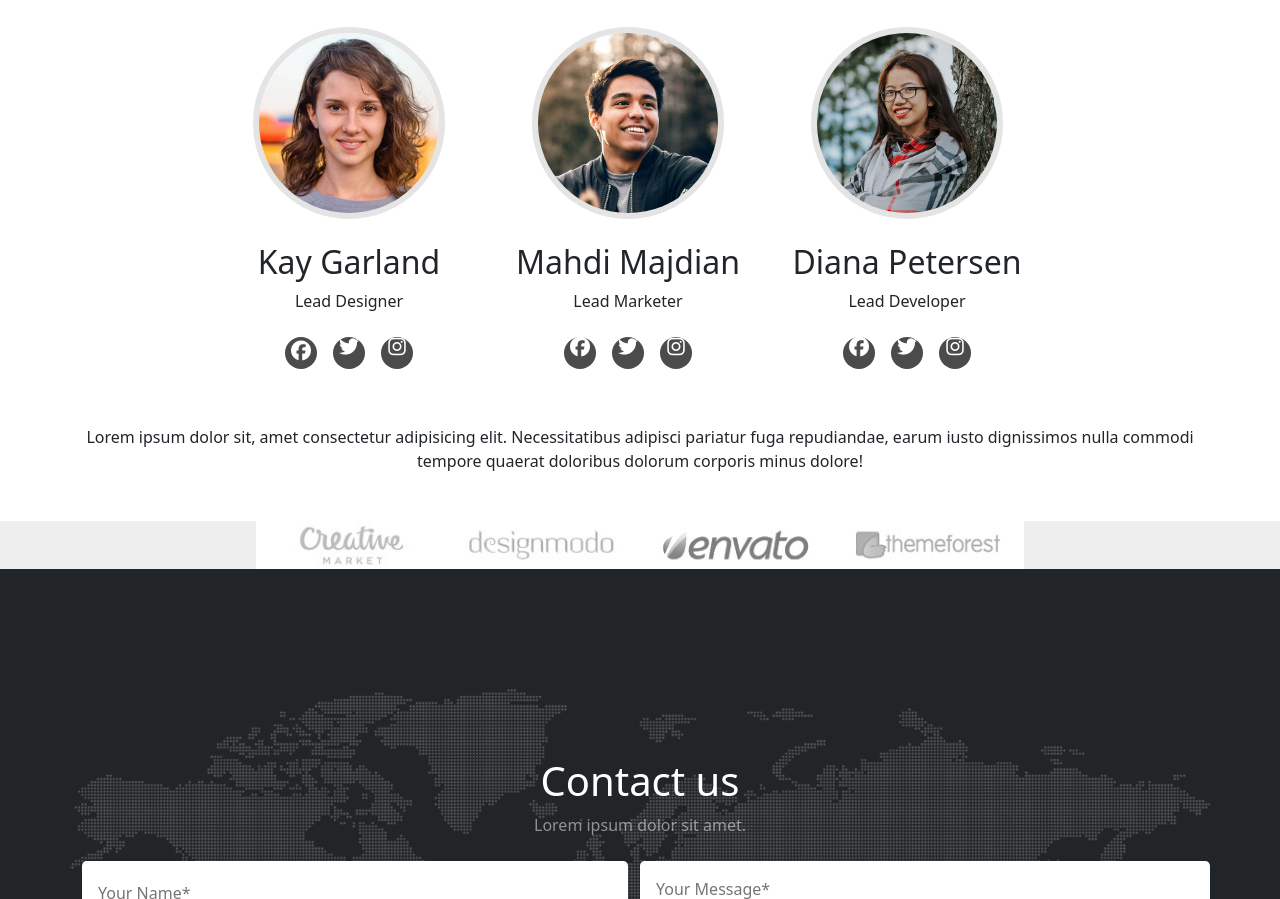
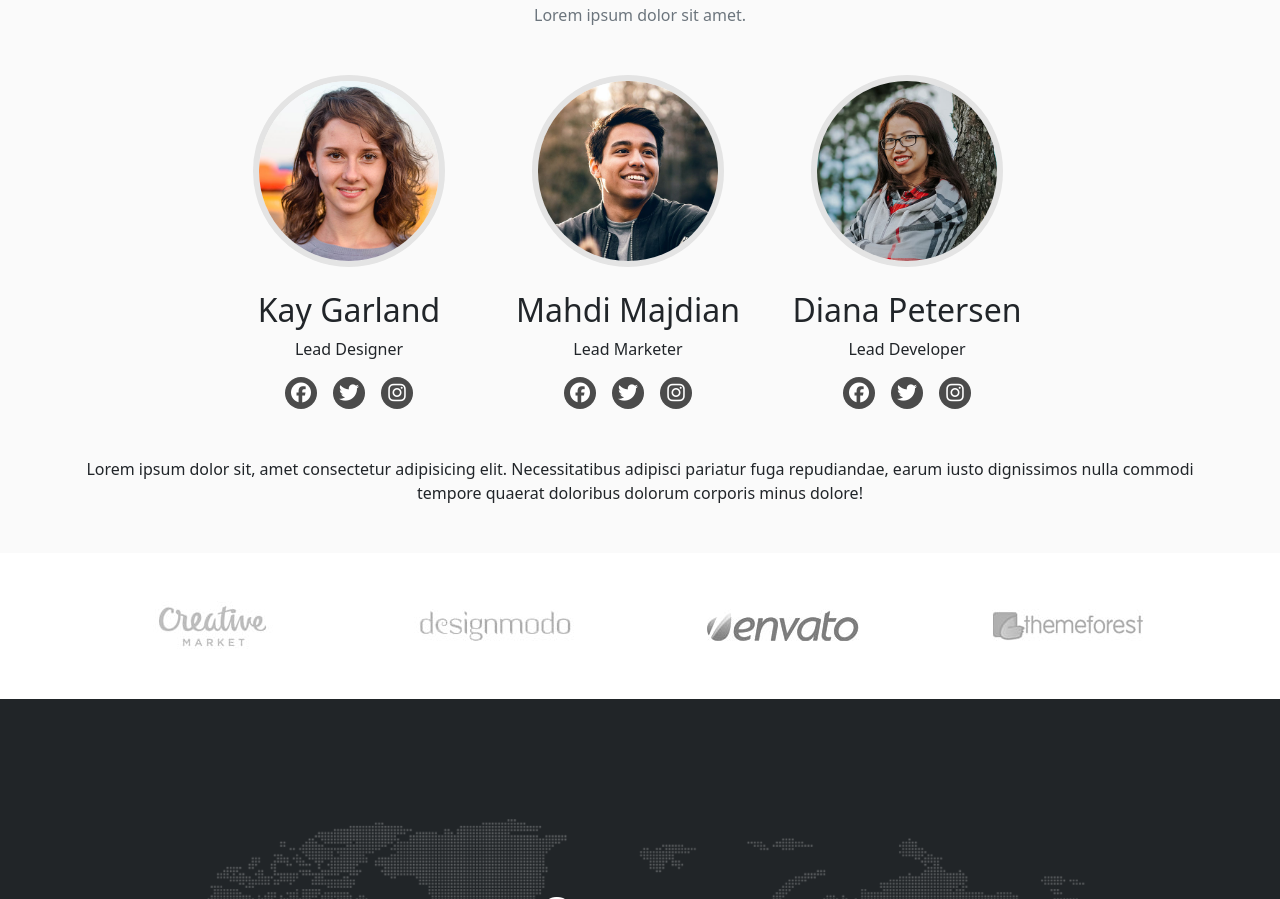
Before and after one commit to MahdiMajdian/Agency-Landing, a plain HTML site: page index.html in a window 1280 px wide. Shown: the part 4371-5270 px from the top of the page. Drawn offline with nearby package versions, Linux system fonts and the light colour scheme.

Commit message:
team section completed

```diff
--- a/index.html
+++ b/index.html
@@ -328,9 +328,9 @@
                         <h2>Kay Garland</h2>
                         <p>Lead Designer<p>
                                 <div class="team__socail">
-                                    <i class="py-1 fab fa-facebook"></i>
-                                    <i class="my-2 fa fa-twitter"></i>
-                                    <i class="my-2 fab fa-instagram"></i>
+                                    <i class="d-flex justify-content-center align-items-center fab fa-facebook"></i>
+                                    <i class="d-flex justify-content-center align-items-center fa fa-twitter"></i>
+                                    <i class="d-flex justify-content-center align-items-center fab fa-instagram"></i>
                                 </div>
                     </div>
                     <div class="col-12 col-md-3">
@@ -338,9 +338,9 @@
                         <h2>Mahdi Majdian</h2>
                         <p>Lead Marketer<p>
                                 <div class="team__socail">
-                                    <i class="my-2 fab fa-facebook"></i>
-                                    <i class="my-2 fa fa-twitter"></i>
-                                    <i class="my-2 fab fa-instagram"></i>
+                                    <i class="d-flex justify-content-center align-items-center fab fa-facebook"></i>
+                                    <i class="d-flex justify-content-center align-items-center fa fa-twitter"></i>
+                                    <i class="d-flex justify-content-center align-items-center fab fa-instagram"></i>
                                 </div>
                     </div>
                     <div class="col-12 col-md-3">
@@ -348,9 +348,9 @@
                         <h2>Diana Petersen</h2>
                         <p>Lead Developer<p>
                                 <div class="team__socail">
-                                    <i class="my-2 fab fa-facebook"></i>
-                                    <i class="my-2 fa fa-twitter"></i>
-                                    <i class="my-2 fab fa-instagram"></i>
+                                    <i class="d-flex justify-content-center align-items-center fab fa-facebook"></i>
+                                    <i class="d-flex justify-content-center align-items-center fa fa-twitter"></i>
+                                    <i class="d-flex justify-content-center align-items-center fab fa-instagram"></i>
                                 </div>
                     </div>
                 </div>
@@ -361,10 +361,22 @@
                 <!-- Sponser logos -->
             </div>
             <div class="team__logo mt-5 d-flex justify-content-center">
-                <img src="assets/img/logos/creative-market.jpg" alt="">
-                <img src="assets/img/logos/designmodo.jpg" alt="">
-                <img src="assets/img/logos/envato.jpg" alt="">
-                <img src="assets/img/logos/themeforest.jpg" alt="">
+                <div class="container">
+                    <div class="row my-5">
+                        <div class="col-12 col-md-3 d-flex justify-content-center">
+                            <img src="assets/img/logos/creative-market.jpg" alt="">
+                        </div>
+                        <div class="col-12 col-md-3 d-flex justify-content-center">
+                            <img src="assets/img/logos/designmodo.jpg" alt=""></div>
+                        <div class="col-12 col-md-3 d-flex justify-content-center">
+                            <img src="assets/img/logos/envato.jpg" alt="">
+                        </div>
+                        <div class="col-12 col-md-3 d-flex justify-content-center">
+                            <img src="assets/img/logos/themeforest.jpg" alt="">
+                        </div>
+                    </div>
+                </div>
+
             </div>
         </section>
         <section id="contact">
--- a/style.css
+++ b/style.css
@@ -122,7 +122,10 @@ a:hover {
 }
 #team {
 	padding-top: 3.5rem;
+	margin-top: 3rem;
 	width: 100%;
+	background: rgb(250, 250, 250);
+
 }
 .team__image {
 	border: 0.4rem solid #e4e4e4;
@@ -145,8 +148,7 @@ align-items: center;
 	color: #fff;
 }
 .team__logo {
-	height: 3rem;
-	background-color: #eee;
+	background-color: #fff;
 }
 #contact {
 	width: 100%;
```
